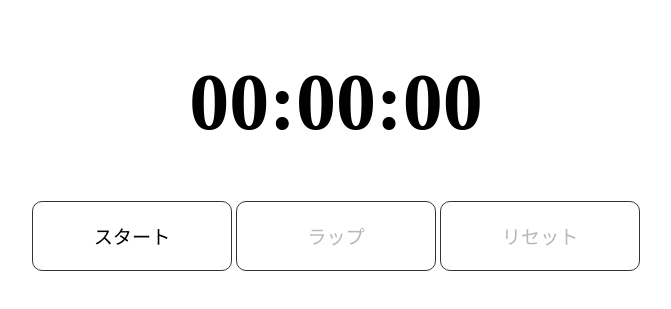
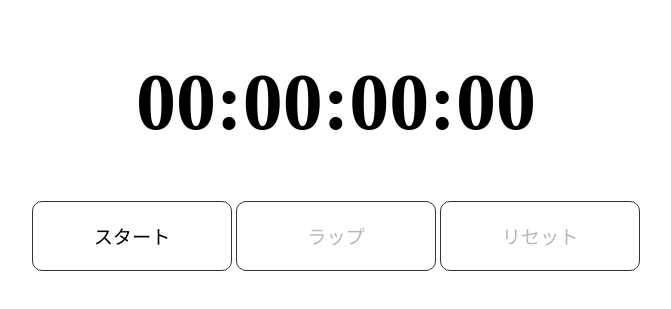
Before and after one commit to fy1215/stopwatch, a plain HTML site: page index.html in a window 1280 px wide. Shown: the part 255-564 px from the top of the page, without its empty margins (304-975 px from the left). Drawn offline with Linux system fonts and the light colour scheme.

Commit message:
Update index.html

```diff
--- a/index.html
+++ b/index.html
@@ -10,7 +10,7 @@
 
 <body>
     <div class="container">
-        <h1 id="time">00:00:00</h1>
+        <h1 id="time">00:00:00:00</h1>
         <div class="btns">
             <button id="start">スタート</button>
             <button id="lap" disabled>ラップ</button>
```
